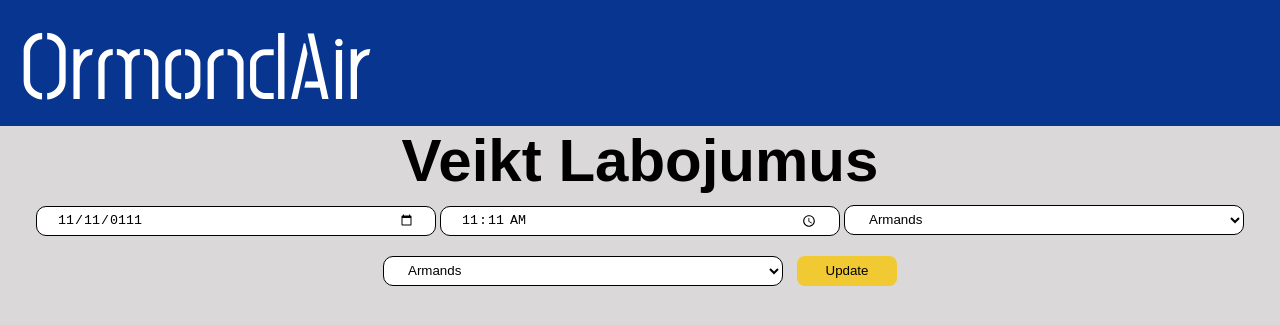
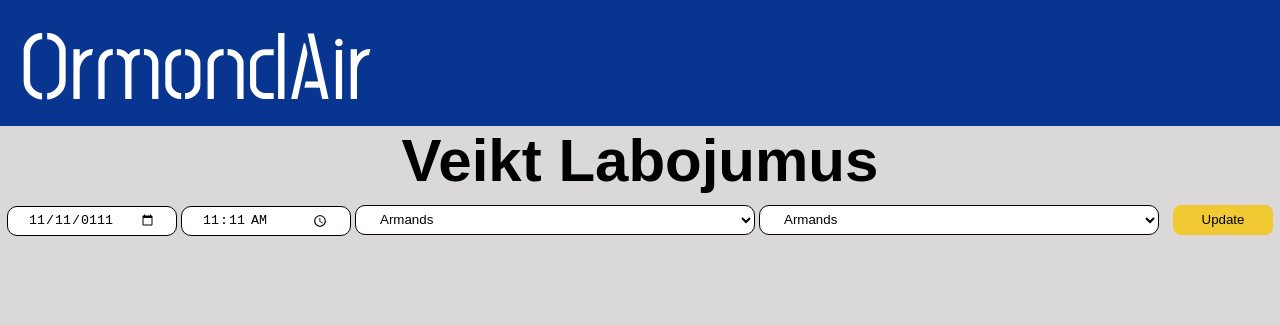
Before and after one commit to Kristaps2004/flask_LidostaDP11, a Flask app: page /update_reisi/1 in a window 1280 px wide. Shown: the top 325 px of the page. Run offline with Flask 2, Linux system fonts and the light colour scheme; data comes from the database, SQL or seed files in the repository.

Commit message:
lodziņi mazaki

```diff
--- a/static/css/stylesheet.css
+++ b/static/css/stylesheet.css
@@ -89,6 +89,20 @@ body {
   margin-bottom: 10px;
 }
 
+.inputdate {
+  background: #ffffff;
+  border: 1px solid #000000;
+  box-sizing: border-box;
+  border-radius: 10px;
+  outline: none;
+  padding-left: 20px;
+  padding-right: 20px;
+  width: 170px;
+  height: 30px;
+  margin-top: 10px;
+  margin-bottom: 10px;
+}
+
 #dzest {
   width: 100px;
   height: 30px;
--- a/templates/adminreisi.html
+++ b/templates/adminreisi.html
@@ -48,8 +48,8 @@
       </table>
       {% endif %}
       <form action="/admin/reisi" method="POST" id="form">
-        <input class="input" type="date" min="date" type="text" name="datums" id="datums" placeholder="datums" required>
-        <input class="input" type="time" type="text" name="laiks" id="laiks" placeholder="laiks" required>
+        <input class="inputdate" type="date" min="date" type="text" name="datums" id="datums" placeholder="datums" required>
+        <input class="inputdate" type="time" type="text" name="laiks" id="laiks" placeholder="laiks" required>
         <select class="input" name="nolidostas" id="nolidostas" method="POST">
           {% for lidosta in lidostas %}
             <option value="{{lidosta.content}}">{{ lidosta.content }}</option>
--- a/templates/updatereisi.html
+++ b/templates/updatereisi.html
@@ -17,8 +17,8 @@
     <div class="apaksejaisBaneris">
       <h1 id="virsraksts">Veikt Labojumus</h1>
       <form action="/update_reisi/{{task.id}}" method="POST" id="form">
-        <input class="input" type="date" min="date" type="text" name="datums" id="datums" value="{{task.datums}}" required>
-        <input class="input" type="time" type="text" name="laiks" id="laiks" value="{{task.laiks}}" required>
+        <input class="inputdate" type="date" min="date" type="text" name="datums" id="datums" value="{{task.datums}}" required>
+        <input class="inputdate" type="time" type="text" name="laiks" id="laiks" value="{{task.laiks}}" required>
         <select class="input" name="nolidostas" id="nolidostas" method="POST">
           {% for lidosta in lidostas %}
             <option value="{{lidosta.content}}">{{ lidosta.content }}</option>
```
Also changed, not shown: test.db.
